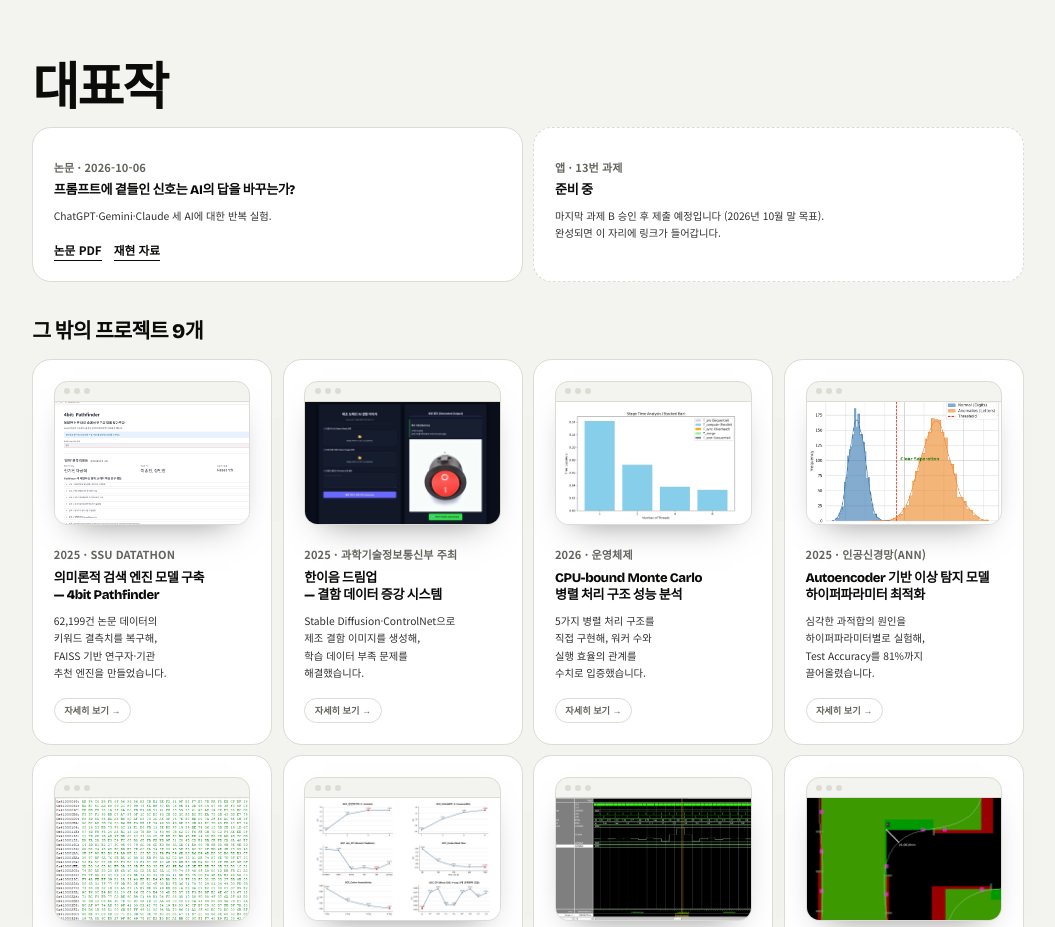
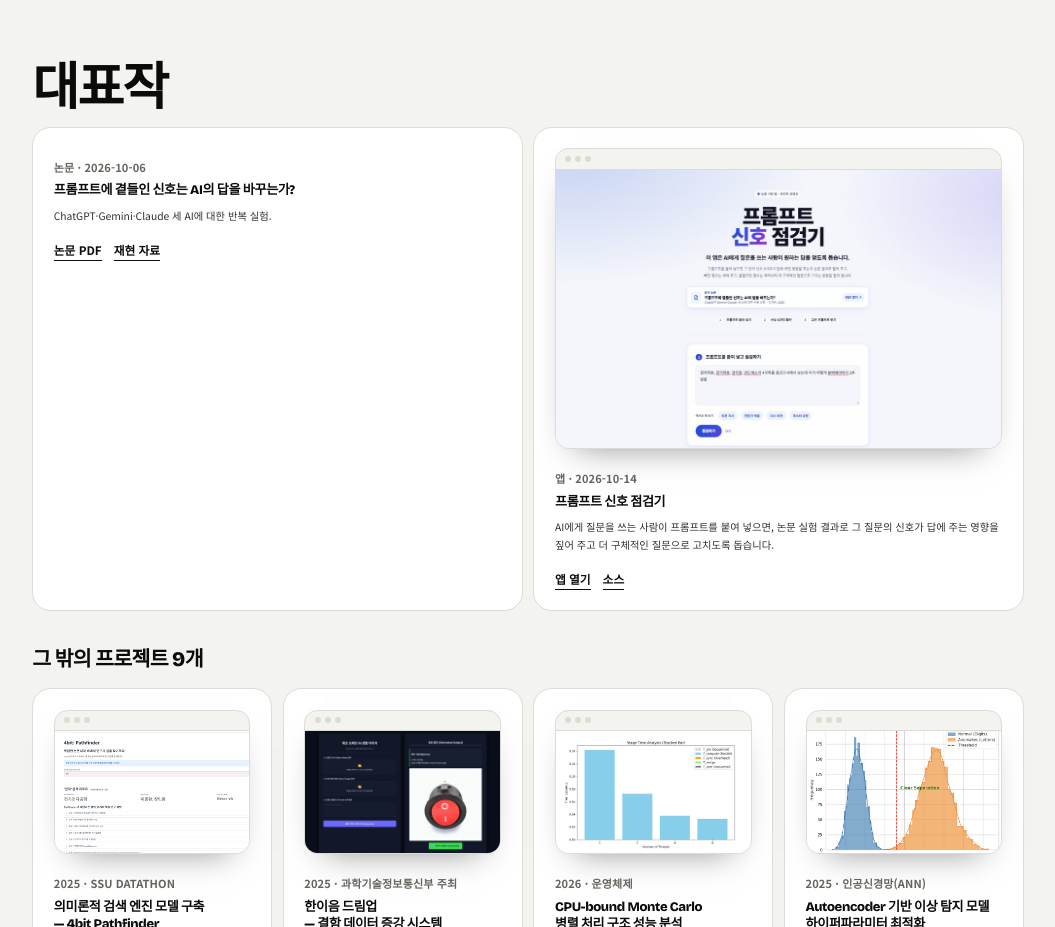
Before and after one commit to gamedh823-cmd/T12, a plain HTML site: page index.html in a window 1280 px wide. Shown: the part 2360-3287 px from the top of the page, without its empty margins (112-1167 px from the left). Drawn offline with nearby package versions, Linux system fonts and the light colour scheme.

Commit message:
대표작: 13번 앱(프롬프트 신호 점검기) 카드와 링크 연결

```diff
--- a/index.html
+++ b/index.html
@@ -93,7 +93,8 @@
     <div class="work">
       <article class="wc"><div class="pmeta">논문 · 2026-10-06</div><h3>프롬프트에 곁들인 신호는 AI의 답을 바꾸는가?</h3><p>ChatGPT·Gemini·Claude 세 AI에 대한 반복 실험.</p>
         <div class="plinks"><a href="https://gamedh823-cmd.github.io/T10/paper.pdf" target="_blank" rel="noopener">논문 PDF</a><a href="https://github.com/gamedh823-cmd/T10" target="_blank" rel="noopener">재현 자료</a></div></article>
-      <article class="wc empty"><div class="pmeta">앱 · 13번 과제</div><h3>준비 중</h3><p>마지막 과제 B 승인 후 제출 예정입니다 (2026년 10월 말 목표).<br>완성되면 이 자리에 링크가 들어갑니다.</p></article>
+      <article class="wc"><div class="shot"><div class="dev"><div class="dev-bar"><i></i><i></i><i></i></div><img src="./assets/prompt-signal-app.jpg" alt="프롬프트 신호 점검기 첫 화면: 논문 제목, 한 문장 설명, 프롬프트 입력칸" loading="lazy"></div></div><div class="pmeta">앱 · 2026-10-14</div><h3>프롬프트 신호 점검기</h3><p>AI에게 질문을 쓰는 사람이 프롬프트를 붙여 넣으면, 논문 실험 결과로 그 질문의 신호가 답에 주는 영향을 짚어 주고 더 구체적인 질문으로 고치도록 돕습니다.</p>
+        <div class="plinks"><a href="https://gamedh823-cmd.github.io/T13/" target="_blank" rel="noopener">앱 열기</a><a href="https://github.com/gamedh823-cmd/T13" target="_blank" rel="noopener">소스</a></div></article>
 
     </div>
     <h3 class="sub2">그 밖의 프로젝트 9개</h3>
```
Also changed, not shown: assets/prompt-signal-app.jpg (added), 1 other file.
